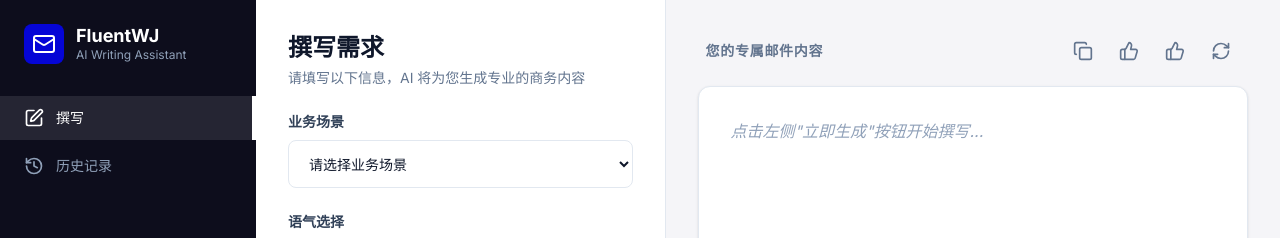
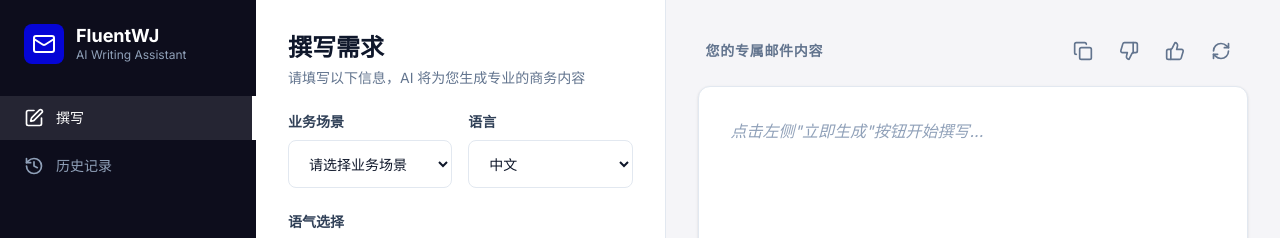
Before and after one commit to Jimmycai-curry/Mail-gen, a Next.js app: page /dashboard in a window 1280 px wide. Shown: the top 238 px of the page. Built offline with nearby package versions, Linux system fonts and the light colour scheme.

Commit message:
表单添加语言、点踩修改

```diff
--- a/components/writing/ResultViewer.tsx
+++ b/components/writing/ResultViewer.tsx
@@ -56,7 +56,7 @@ export function ResultViewer() {
             className="p-2 text-slate-500 hover:bg-white dark:hover:bg-slate-800 rounded-lg transition-colors border border-transparent hover:border-slate-200"
             title="点踩"
           >
-            <ThumbsDown size={20} className="rotate-180" />
+            <ThumbsUp size={20} className="rotate-180" />
           </button>
 
           <button
--- a/components/writing/WritingForm.tsx
+++ b/components/writing/WritingForm.tsx
@@ -10,6 +10,7 @@ import { Bolt } from "lucide-react";
 export function WritingForm() {
   // 表单状态管理
   const [scenario, setScenario] = useState("");
+  const [language, setLanguage] = useState("zh-CN"); // 新增：语言选择
   const [tone, setTone] = useState("formal");
   const [recipientName, setRecipientName] = useState("");
   const [recipientRole, setRecipientRole] = useState("");
@@ -30,6 +31,15 @@ export function WritingForm() {
     { value: "report", label: "工作汇报" },
     { value: "proposal", label: "项目提案" },
     { value: "notice", label: "正式公告" },
+  ];
+
+  // 语言选项
+  const languages = [
+    { value: "zh-CN", label: "中文" },
+    { value: "en-US", label: "English" },
+    { value: "zh-TW", label: "繁體中文" },
+    { value: "ja-JP", label: "日本語" },
+    { value: "ko-KR", label: "한국어" },
   ];
 
   // 处理表单提交
@@ -55,8 +65,10 @@ export function WritingForm() {
         </p>
       </header>
 
+      {/* 业务场景和语言选择 - 并排布局，各占一半 */}
+      <div className="flex gap-4">
         {/* 业务场景 */}
-      <div className="flex flex-col gap-2">
+        <div className="flex flex-col gap-2 flex-1">
           <label className="text-sm font-semibold text-slate-700 dark:text-slate-300">
             业务场景
           </label>
@@ -71,6 +83,25 @@ export function WritingForm() {
               </option>
             ))}
           </select>
+        </div>
+
+        {/* 语言选择 */}
+        <div className="flex flex-col gap-2 flex-1">
+          <label className="text-sm font-semibold text-slate-700 dark:text-slate-300">
+            语言
+          </label>
+          <select
+            value={language}
+            onChange={(e) => setLanguage(e.target.value)}
+            className="w-full h-12 rounded-lg border border-slate-200 dark:border-slate-700 bg-white dark:bg-slate-800 text-sm focus:ring-2 focus:ring-primary focus:border-primary outline-none px-4"
+          >
+            {languages.map((item) => (
+              <option key={item.value} value={item.value}>
+                {item.label}
+              </option>
+            ))}
+          </select>
+        </div>
       </div>
 
       {/* 语气选择 */}
```
Lines whose indentation alone changed are shown as unchanged.
